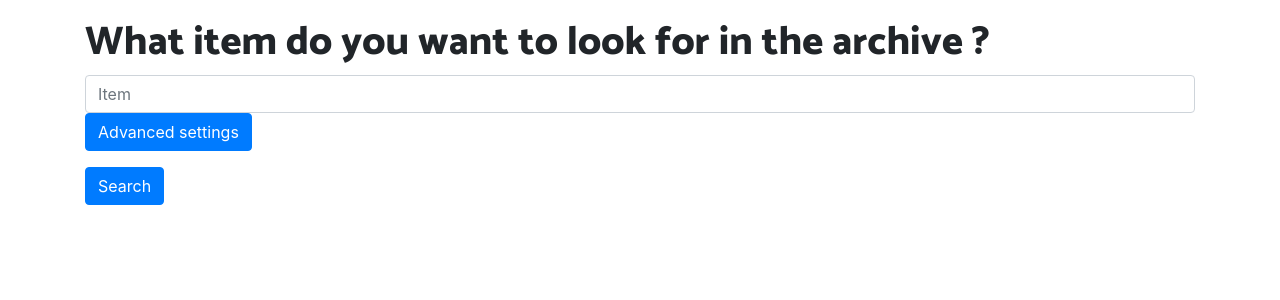
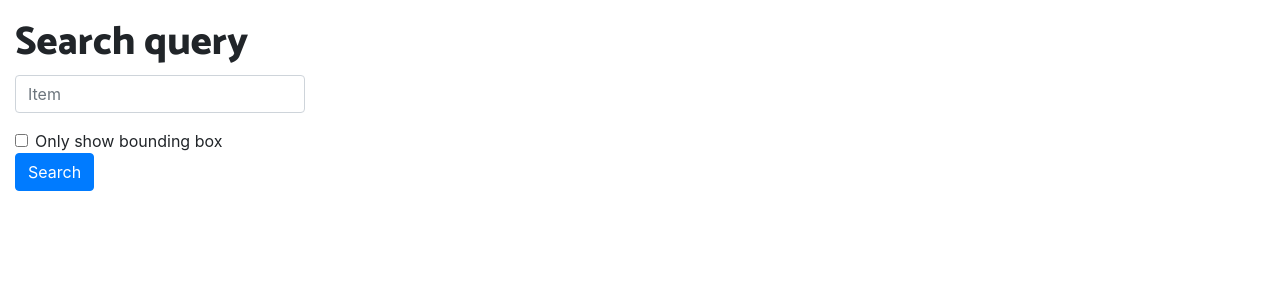
Before and after one commit to JanMaxime/terzani_online_museum, a Flask app: page /search in a window 1280 px wide. Shown: the part 51-351 px from the top of the page. Run offline with Flask 2, Linux system fonts and the light colour scheme; some libraries are stand-ins or nearby versions.

Commit message:
modify layout

```diff
--- a/website/templates/search.html
+++ b/website/templates/search.html
@@ -1,38 +1,32 @@
-{% extends "base.html" %}
-
-
-{% block title %}Search{%endblock%}
-{% block scripts %}
-<div style = "padding-top: 70px;"></div>
+{% extends "base.html" %} {% block title %}Search{%endblock%} {% block scripts %}
+<div style="padding-top: 70px;"></div>
 <script>
-    $(document).on("click", ".open-iiif", function () {
+    $(document).on("click", ".open-iiif", function() {
         var link = $(this).data('iiif')["images"][0]["resource"]["@id"]
         console.log(link);
-      var iiif = JSON.stringify($(this).data('iiif'), null , 3);
+        var iiif = JSON.stringify($(this).data('iiif'), null, 3);
         document.getElementById("modal_iiif").innerHTML = iiif;
         document.getElementById("modal_full_img").src = link;
     });
 </script>
-{%endblock%}
-{% block body %}
-<div class="container">
-  <h1>What item do you want to look for in the archive ?</h1>
-    <form action="#" method = "POST">
+{%endblock%} {% block body %}
+<div class="container-fluid">
+    <div class="row">
+        <div class="col-lg-3 col-lg-offset-1" style="overflow: auto;">
+            <h1>Search query</h1>
+            <form action="#" method="POST">
                 <div class="form-group">
-          <input class="form-control" placeholder="Item" name="item" value = "{{item}}" required/>
-          <a class="btn btn-primary" data-toggle="collapse" href="#advancedSettings" role="button" aria-expanded="false">
-            Advanced settings
-          </a>
-            <div class = "collapse " id="advancedSettings">
-              <input type="checkbox" class="form-check-input float-right" name="display_bb" {% if display_bb%}checked{%endif%}>
-              <label class="form-check-label" >Only show bounding box</label >
+                    <input class="form-control" placeholder="Item" name="item" value="{{item}}" required/>
+                </div>
+                <div class="form-check">
+                    <label class="form-check-label">
+                      <input type="checkbox" style="vertical-align: middle;"class="form-check-input float-right" name="display_bb" {% if display_bb%}checked{%endif%}>Only show bounding box
+                    </label >
+                </div>
+             <button type="submit" class="btn btn-primary">Search</button>
+          </form>
       </div>
 
-          </div>
-
-
-        <button type="submit" class="btn btn-primary">Search</button>
-    </form>
 
 
 <!-- Modal -->
@@ -60,6 +54,9 @@
     </div>
   </div>
 </div>
+
+
+<div class="col-lg-9">
   {% if results|length > 0%}
   <h1 class="font-weight-light text-center text-lg-left mt-4 mb-0"> {{number_of_results}} Results {% if display_bb %}on {{results|length}} images{%endif%}</h1>
   <hr class="mt-2 mb-5">
@@ -92,4 +89,7 @@
       </div>
   {% endif %}
   </div>
+</div>
+</div>
+
 {% endblock %}
```
Also changed, not shown: website/templates/gallery.html (+43 -33 lines). Lines whose indentation alone changed are shown as unchanged.
